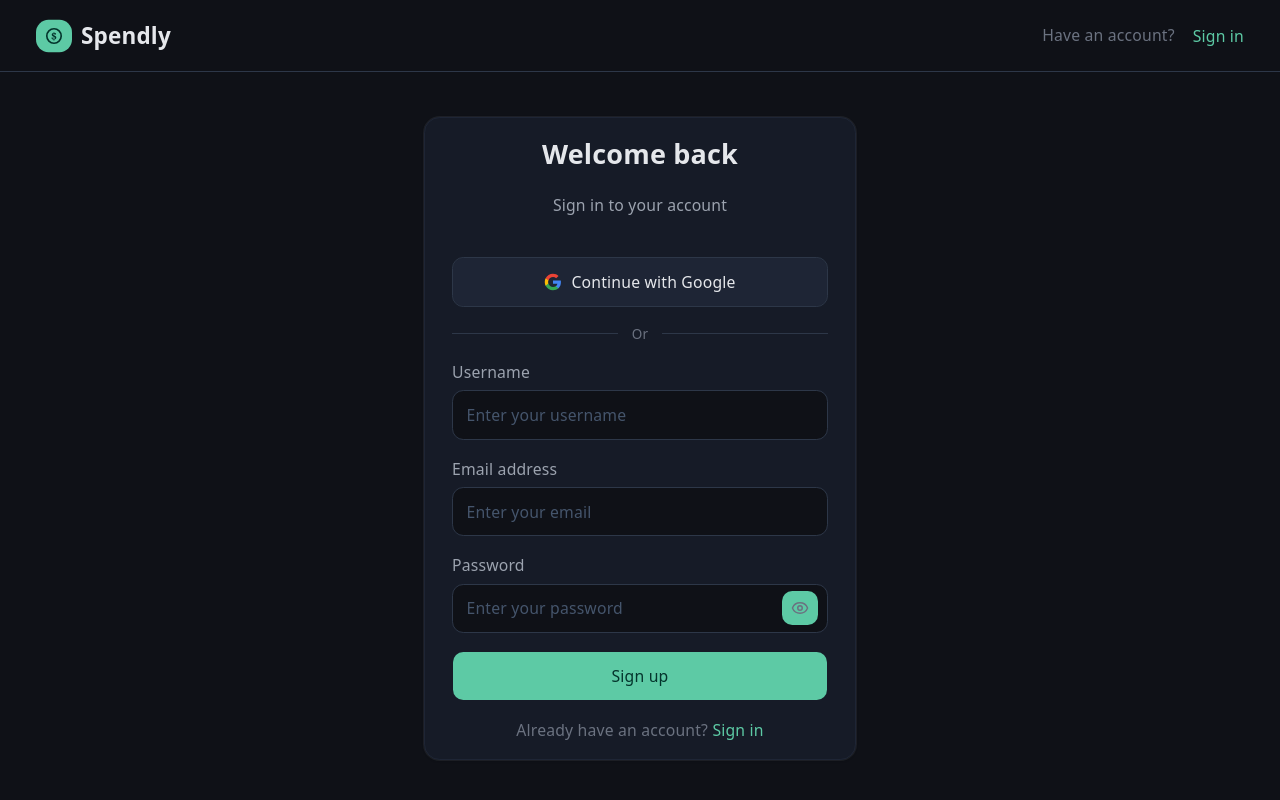
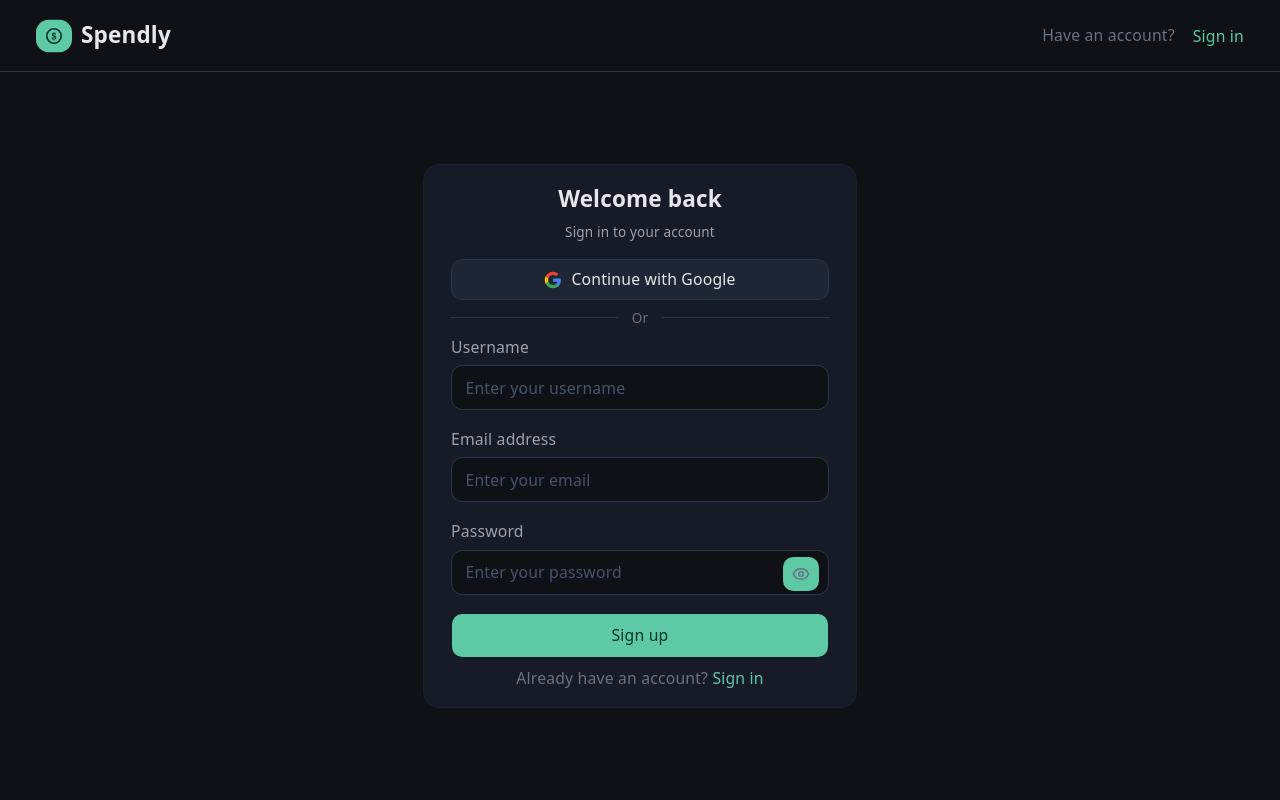
Before and after one commit to JanhaviSolankiNZ/spendly-frontend, a React (Vite) app: page /signup in a window 1280 px wide. Shown: the top 800 px of the page. Built offline with nearby package versions, Linux system fonts and the light colour scheme; no server answers.

Commit message:
fix: mobile responsiveness

```diff
--- a/src/App.css
+++ b/src/App.css
@@ -130,3 +130,14 @@
     @apply font-sans;
     }
 }
+
+@layer base {
+  * {
+    scrollbar-width: none; /* Firefox */
+    -ms-overflow-style: none; /* IE/Edge */
+  }
+
+  *::-webkit-scrollbar {
+    display: none; /* Chrome, Safari, Edge */
+  }
+}
--- a/src/features/auth/components/Navbar.tsx
+++ b/src/features/auth/components/Navbar.tsx
@@ -6,10 +6,10 @@ const Navbar = () => {
     const location = useLocation();
     const isSignIn = location.pathname === "/signin";
     return (
-        <div className="flex items-center justify-between py-4 px-4 h-16 border-b border-border sm:px-8 h-14 sm:h-16">
-            <Link to="/" className="flex items-center gap-2">
+        <div className="flex items-center justify-between px-4 h-16 border-b border-border sm:px-8 sm:h-16">
+            <Link to="/" className="flex items-center gap-2 shrink-0">
                 <SpendlyLogo className="w-8 h-8"/>
-                <h1 className="text-base sm:text-xl font-bold text-muted-foreground">
+                <h1 className="leading-none text-base sm:text-xl font-bold text-muted-foreground">
                    Spendly
                 </h1>
             </Link>
--- a/src/features/auth/pages/signin/SignInPage.tsx
+++ b/src/features/auth/pages/signin/SignInPage.tsx
@@ -37,19 +37,19 @@ const SignInPage = () => {
   }
 
   return (
-    <div className="min-h-[calc(100vh-4rem)] flex flex-col">
-    <div className="flex-1 flex items-start sm:items-center justify-center px-4 pt-6 pb-8 sm:py-10">
+    <div className="flex flex-col flex-1">
+    <div className="w-full flex justify-center px-4">
       <div className="w-full max-w-sm">
-      <Card className="border-0 sm:border sm:border-card-foreground rounded-xl shadow-none sm:shadow-sm">
-        <CardHeader className="text-center space-y-3 pb-0 px-4 sm:px-6">
-          <h1 className="text-2xl font-semibold text-muted-foreground">Welcome back</h1>
-          <p className="text-foreground text-sm mt-1">Sign in to your account</p>
+      <Card className="w-full max-w-sm max-h-[calc(100dvh-6rem)] overflow-auto">
+        <CardHeader className="text-center space-y-1 pb-0 px-4 sm:px-6">
+          <h1 className="text-xl font-semibold text-muted-foreground">Welcome back</h1>
+          <p className="text-foreground text-xs">Sign in to your account</p>
         </CardHeader>
-        <CardContent className="space-y-4 pt-5 px-4 sm:px-6">
+        <CardContent className="space-y-2 px-4 sm:px-6">
           <Button
             variant="outline"
             type="button"
-            className="w-full h-11 bg-card-foreground text-muted-foreground cursor-pointer gap-2 border-border hover:bg-card-foreground"
+            className="w-full h-9 bg-card-foreground text-muted-foreground cursor-pointer gap-2 border-border hover:bg-card-foreground"
           >
             <GoogleIcon/>
             Continue with Google
@@ -67,7 +67,7 @@ const SignInPage = () => {
           <form className="space-y-4" onSubmit={handleSubmit(onSubmit)} noValidate>
             <div className="space-y-1.5">
               <Label className="text-foreground text-sm">Email address</Label>
-              <Input type="email" placeholder="Enter your email" {...register("email")} className="h-11 text-base sm:text-sm" />
+              <Input type="email" placeholder="Enter your email" {...register("email")} className="h-10 text-base sm:text-sm" />
               {errors.email && (
                 <p className="text-xs text-red-400">{errors.email.message}</p>
               )}
@@ -80,7 +80,7 @@ const SignInPage = () => {
                 </Link>
               </div>
               <div className="relative">
-                <Input type={showPassword ? "text": "password"} placeholder="Enter your password" {...register("password")} className="h-11 text-base sm:text-sm" />
+                <Input type={showPassword ? "text": "password"} placeholder="Enter your password" {...register("password")} className="h-10 text-base sm:text-sm" />
                 <Button type="button" className="absolute right-3 top-1.5 cursor-pointer text-secondary hover:text-muted-foreground transition-colors p-2 -mr-1" onClick={() => setShowPassword(!showPassword)}>
                  {showPassword ? <EyeOff/> : <Eye />}
                 </Button>
@@ -89,7 +89,7 @@ const SignInPage = () => {
                 <p className="text-xs text-red-400">{errors.password.message}</p>
               )}
             </div>
-            <Button className="w-full h-11 font-medium cursor-pointer" type="submit">
+            <Button className="w-full h-10 font-medium cursor-pointer" type="submit">
               {loading ? <><Loader2 size={16} className="animate-spin" /> Signing in...</> : "Sign in"}
             </Button>
           </form>
--- a/src/features/auth/pages/signup/SignUpPage.tsx
+++ b/src/features/auth/pages/signup/SignUpPage.tsx
@@ -33,19 +33,19 @@ const SignUpPage = () => {
     }
   }
 
-  return (    <div className="min-h-[calc(100vh-4rem)] flex flex-col">
-      <div className="flex-1 flex items-start sm:items-center justify-center px-4 pt-6 pb-8 sm:py-10">
+  return (    <div className="flex flex-col flex-1">
+      <div className="w-full flex justify-center px-4">
         <div className="w-full max-w-sm">
-        <Card className="border-0 sm:border sm:border-card-foreground rounded-xl shadow-none sm:shadow-sm">
-          <CardHeader className="text-center space-y-3 pb-0 px-4 sm:px-6">
-            <h1 className="text-2xl font-semibold text-muted-foreground">Welcome back</h1>
-            <p className="text-foreground text-sm mt-1">Sign in to your account</p>
+        <Card className="w-full max-w-sm max-h-[calc(100dvh-6rem)] overflow-auto">
+          <CardHeader className="text-center space-y-1 pb-0 px-4 sm:px-6">
+            <h1 className="text-xl font-semibold text-muted-foreground">Welcome back</h1>
+            <p className="text-foreground text-xs">Sign in to your account</p>
           </CardHeader>
-          <CardContent className="space-y-4 pt-5 px-4 sm:px-6">
+          <CardContent className="space-y-2 px-4 sm:px-6">
             <Button
               variant="outline"
               type="button"
-              className="w-full h-11 bg-card-foreground text-muted-foreground cursor-pointer gap-2 border-border hover:bg-card-foreground"
+              className="w-full h-9 bg-card-foreground text-muted-foreground cursor-pointer gap-2 border-border hover:bg-card-foreground"
             >
               <GoogleIcon/>
               Continue with Google
@@ -63,14 +63,14 @@ const SignUpPage = () => {
             <form className="space-y-4" onSubmit={handleSubmit(onSubmit)} noValidate>
               <div className="space-y-1.5">
                 <Label className="text-foreground text-sm">Username</Label>
-                <Input type="text" placeholder="Enter your username" {...register("username")} className="h-11 text-base sm:text-sm" />
+                <Input type="text" placeholder="Enter your username" {...register("username")} className="h-10 text-base sm:text-sm" />
                 {errors.username && (
                   <p className="text-xs text-red-400">{errors.username.message}</p>
                 )}
               </div>
                <div className="space-y-1.5">
                 <Label className="text-foreground text-sm">Email address</Label>
-                <Input type="email" placeholder="Enter your email" {...register("email")} className="h-11 text-base sm:text-sm" />
+                <Input type="email" placeholder="Enter your email" {...register("email")} className="h-10 text-base sm:text-sm" />
                 {errors.email && (
                   <p className="text-xs text-red-400">{errors.email.message}</p>
                 )}
@@ -80,7 +80,7 @@ const SignUpPage = () => {
                   <Label className="text-foreground text-sm">Password</Label>
                 </div>
                 <div className="relative">
-                  <Input type={showPassword ? "text": "password"} placeholder="Enter your password" {...register("password")} className="h-11 text-base sm:text-sm" />
+                  <Input type={showPassword ? "text": "password"} placeholder="Enter your password" {...register("password")} className="h-10 text-base sm:text-sm" />
                   <Button type="button" className="absolute right-3 top-1.5 cursor-pointer text-secondary hover:text-muted-foreground transition-colors p-2 -mr-1" onClick={() => setShowPassword(!showPassword)}>
                    {showPassword ? <EyeOff/> : <Eye />}
                   </Button>
@@ -89,7 +89,7 @@ const SignUpPage = () => {
                   <p className="text-xs text-red-400">{errors.password.message}</p>
                 )}
               </div>
-              <Button className="w-full h-11 font-medium cursor-pointer" type="submit">
+              <Button className="w-full h-10 font-medium cursor-pointer" type="submit">
                 {loading ? <><Loader2 size={16} className="animate-spin" /> Signing up...</> : "Sign up"}
               </Button>
             </form>
--- a/src/features/landing/components/Navbar.tsx
+++ b/src/features/landing/components/Navbar.tsx
@@ -5,10 +5,10 @@ import { SpendlyLogo } from "@/assets/SpendlyLogo";
 
 const Navbar = () => {
     return (
-        <div className="flex items-center justify-between py-4 px-8 h-16">
-             <Link to="/" className="flex items-center gap-2">
+        <div className="flex items-center justify-between px-4 h-16 sm:px-8 h-14 sm:h-16">
+             <Link to="/" className="flex items-center gap-2 shrink-0">
                 <SpendlyLogo className="w-8 h-8"/>
-                <h1 className="text-base sm:text-xl font-bold text-muted-foreground">
+                <h1 className="leading-none text-base sm:text-xl font-bold text-muted-foreground">
                    Spendly
                 </h1>
             </Link>
--- a/src/layouts/AuthLayout.tsx
+++ b/src/layouts/AuthLayout.tsx
@@ -1,15 +1,15 @@
-import {Outlet} from "react-router-dom";
+import { Outlet } from "react-router-dom";
 import Navbar from "@/features/auth/components/Navbar";
 
-
-
 const AuthLayout = () => {
-    return(
-        <div className="min-h-screen">
-            <Navbar />
-            <Outlet />
-        </div>
-    )
-}
+  return (
+    <div className="min-h-dvh flex flex-col overflow-x-hidden">
+      <Navbar />
+      <main className="flex-1 flex items-center justify-center overflow-hidden">
+        <Outlet />
+      </main>
+    </div>
+  );
+};
 
 export default AuthLayout;
```
